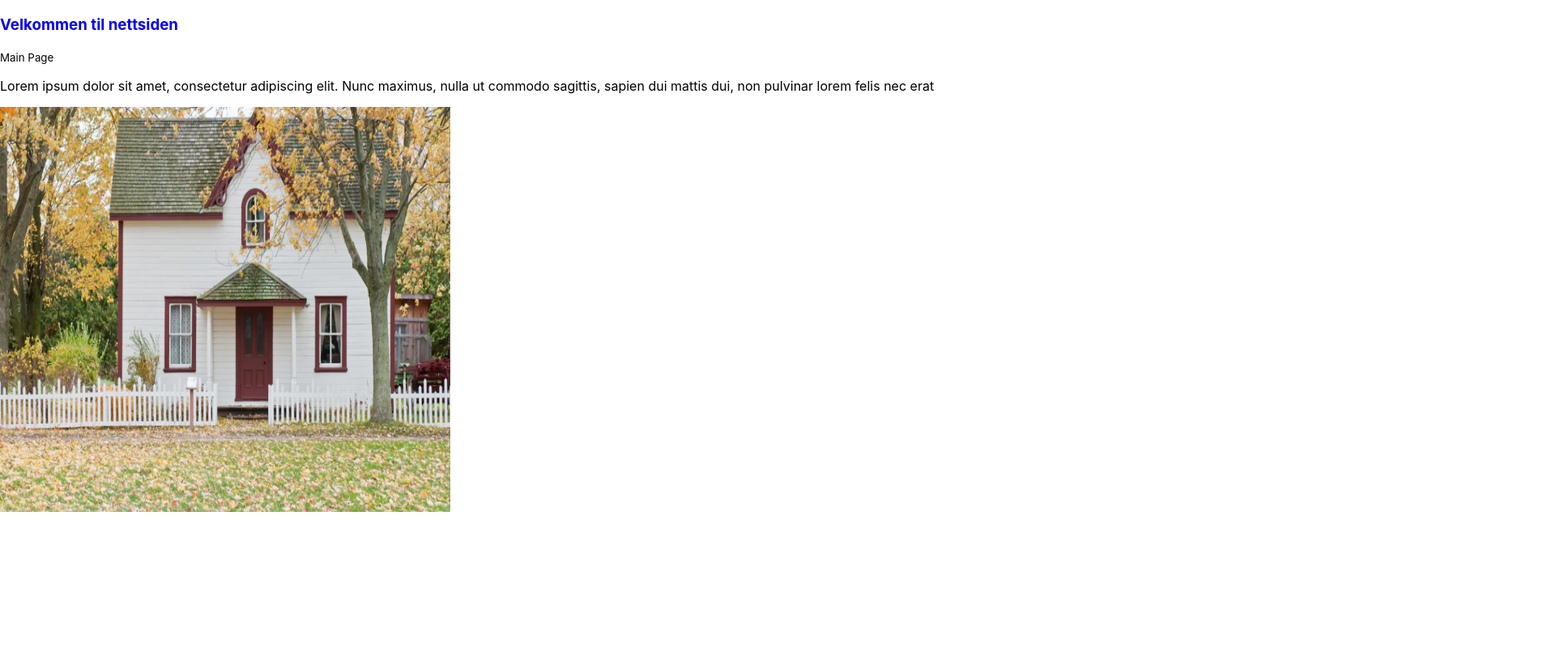
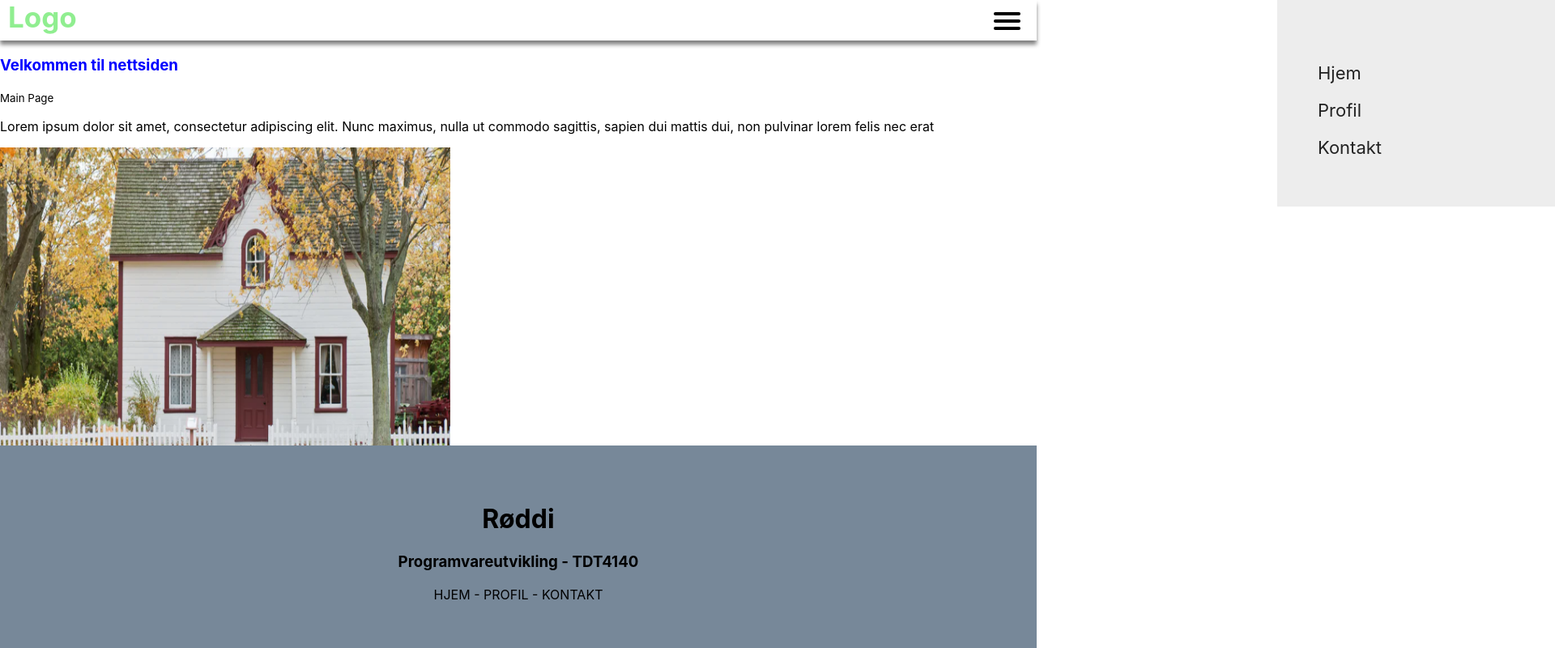
Before and after one commit to ingelinsu/roddi, a React (Create React App) app in the folder frontend/react-app/: page / in a window 1280 px wide. Shown: the top 800 px of the page at 81% size, 1920 px wide, since content can reach past the window. Built offline with nearby package versions, Linux system fonts and the light colour scheme.

Commit message:
Lagt til header og footer for alle sider i App.js

```diff
--- a/frontend/react-app/src/App.js
+++ b/frontend/react-app/src/App.js
@@ -11,13 +11,20 @@ import {
 import MainPage from "./pages/index.jsx";
 import LoginPage from "./pages/login.jsx";
 
+import Navbar from "./components/Navbar.js";
+import Footer from "./components/Footer.js";
+
 class App extends Component {
   render() {
     return (
-      <Router>
-       <Route exact path="/" component={MainPage} />
-       <Route exact path="/login" component={LoginPage} />
-      </Router>
+      <div>
+        <Navbar />
+        <Router>
+          <Route exact path="/" component={MainPage} />
+          <Route exact path="/login" component={LoginPage} />
+        </Router>
+        <Footer />
+      </div>
     );
   }
 }
```
